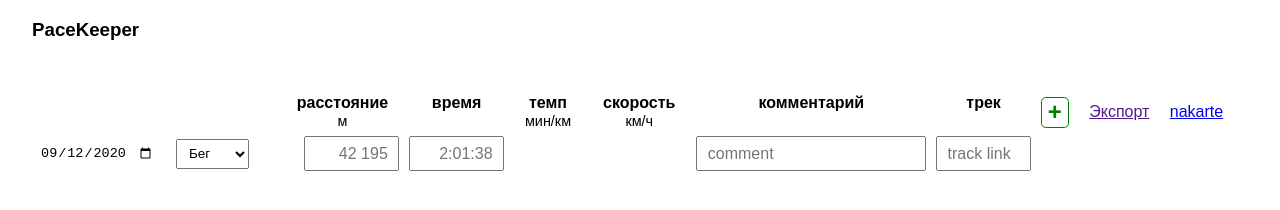
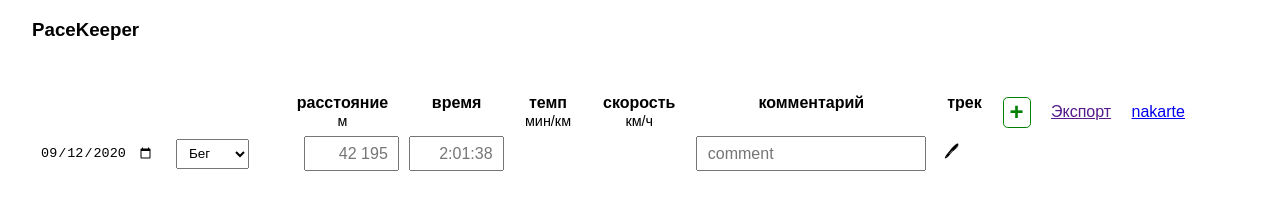
Before and after one commit to se-ti/PaceKeeper, a plain HTML site: page index.html in a window 1280 px wide. Drawn offline with Linux system fonts and the light colour scheme.

Commit message:
меньше ненужных полей

```diff
--- a/index.html
+++ b/index.html
@@ -415,17 +415,16 @@ CApp.prototype = {
 	},
 
 	_setupTrackField: function(cell, trackHref, forceShowInput) {
-		var showInput = forceShowInput || (trackHref || '').trim() == '';
+		var showInput = forceShowInput; // || (trackHref || '').trim() == '';
+		var href = (trackHref || '').trim();
 
 		var input = cell.querySelector('input');
 		input.style.display = showInput ? '' : 'none';
 		var a = cell.querySelector('a');
-		a.style.display = showInput ? 'none' : '';
+		a.style.display = showInput || href == '' ? 'none' : '';
 
-		if (trackHref != null) {
-			input.value = (trackHref || '').trim();
-			a.href = (trackHref || '').trim();
-		}
+		if (trackHref != null)
+			a.href = input.value = href;
 
 		cell.querySelector('span').style.display = showInput ? 'none' : '';
 	},
```
